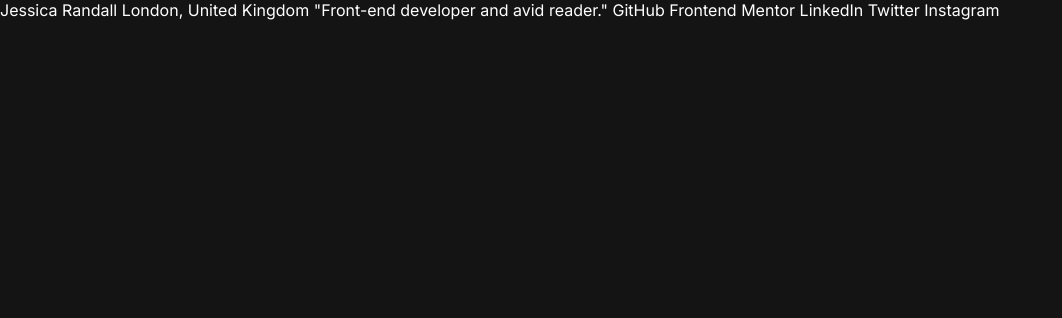
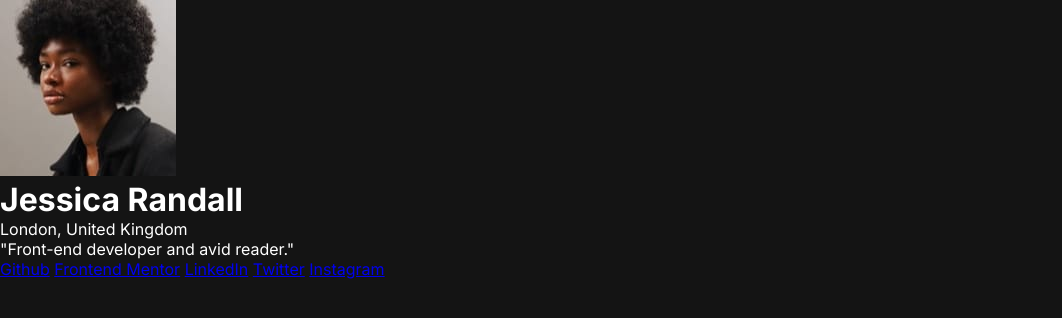
Before and after one commit to amrmabdelazeem/social-links-profile, a website built with Parcel: page index.html in a window 1280 px wide. Shown: the whole page, without its empty margins (0-1062 px from the left). Built offline with nearby package versions, Linux system fonts and the light colour scheme.

Commit message:
Add structure

```diff
--- a/index.html
+++ b/index.html
@@ -16,7 +16,18 @@
     <title>Social links profile</title>
   </head>
   <body>
-    Jessica Randall London, United Kingdom "Front-end developer and avid reader." GitHub Frontend
-    Mentor LinkedIn Twitter Instagram
+    <main>
+      <img class="avatar" src="assets/images/avatar-jessica.jpeg" alt="This is the main profile image">
+      <h1>Jessica Randall</h1>
+      <span class="location">London, United Kingdom</span>
+      <p class="summary">"Front-end developer and avid reader."</p>
+      <section class="links">
+        <a href="#" target="_blank" rel="noreferrer">Github</a>
+        <a href="#" target="_blank" rel="noreferrer">Frontend Mentor</a>
+        <a href="#" target="_blank" rel="noreferrer">LinkedIn</a>
+        <a href="#" target="_blank" rel="noreferrer">Twitter</a>
+        <a href="#" target="_blank" rel="noreferrer">Instagram</a>
+      </section>
+    </main>
   </body>
 </html>
```
